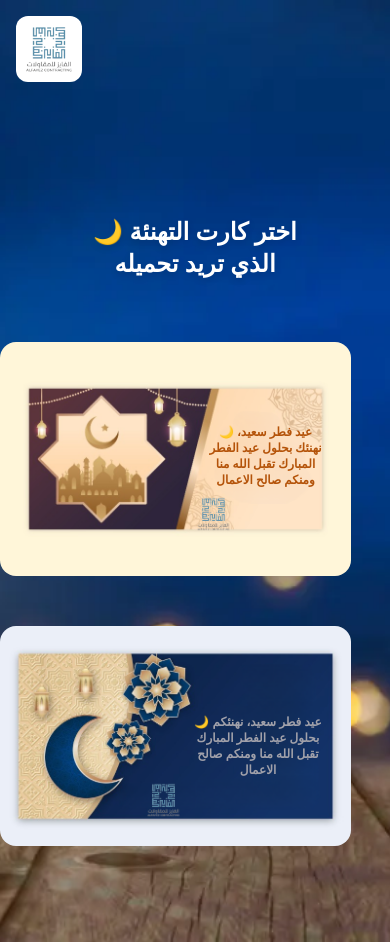
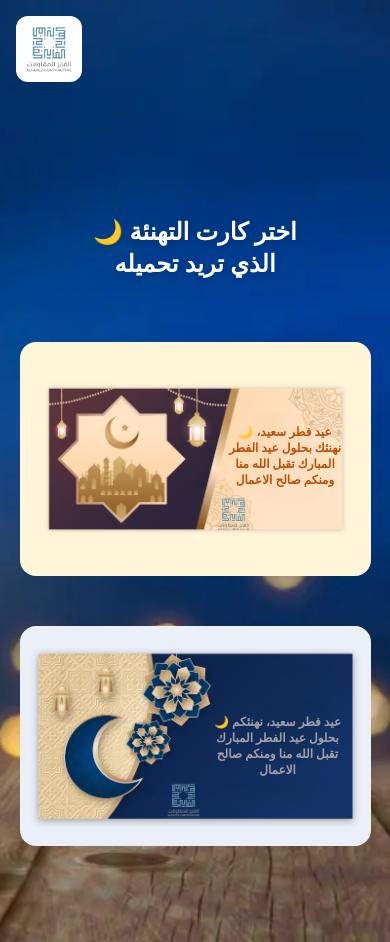
Before and after one commit to abdelruhman999/Eid_mubarak, a Next.js app: page /cards in a window 390 px wide. Built offline with nearby package versions, Linux system fonts and the light colour scheme.

Commit message:
feat: improve layout of Cards component for better alignment and responsiveness

```diff
--- a/src/app/cards/page.tsx
+++ b/src/app/cards/page.tsx
@@ -45,7 +45,7 @@ const Cards: FC<CardsProps> = () => {
         typingSpeed={80}
         className="text-amber-100 animate-bounce"
       />
-      <div className='flex max-sm:flex-col justify-center gap-[50px] w-full'>
+      <div className='flex max-sm:flex-col items-center justify-center gap-[50px] w-full'>
       <div
         id="card1"
         className='relative  w-[40%] max-sm:w-[90%] cursor-pointer transform transition duration-300 ease-in-out hover:scale-110 hover:opacity-90'
```
